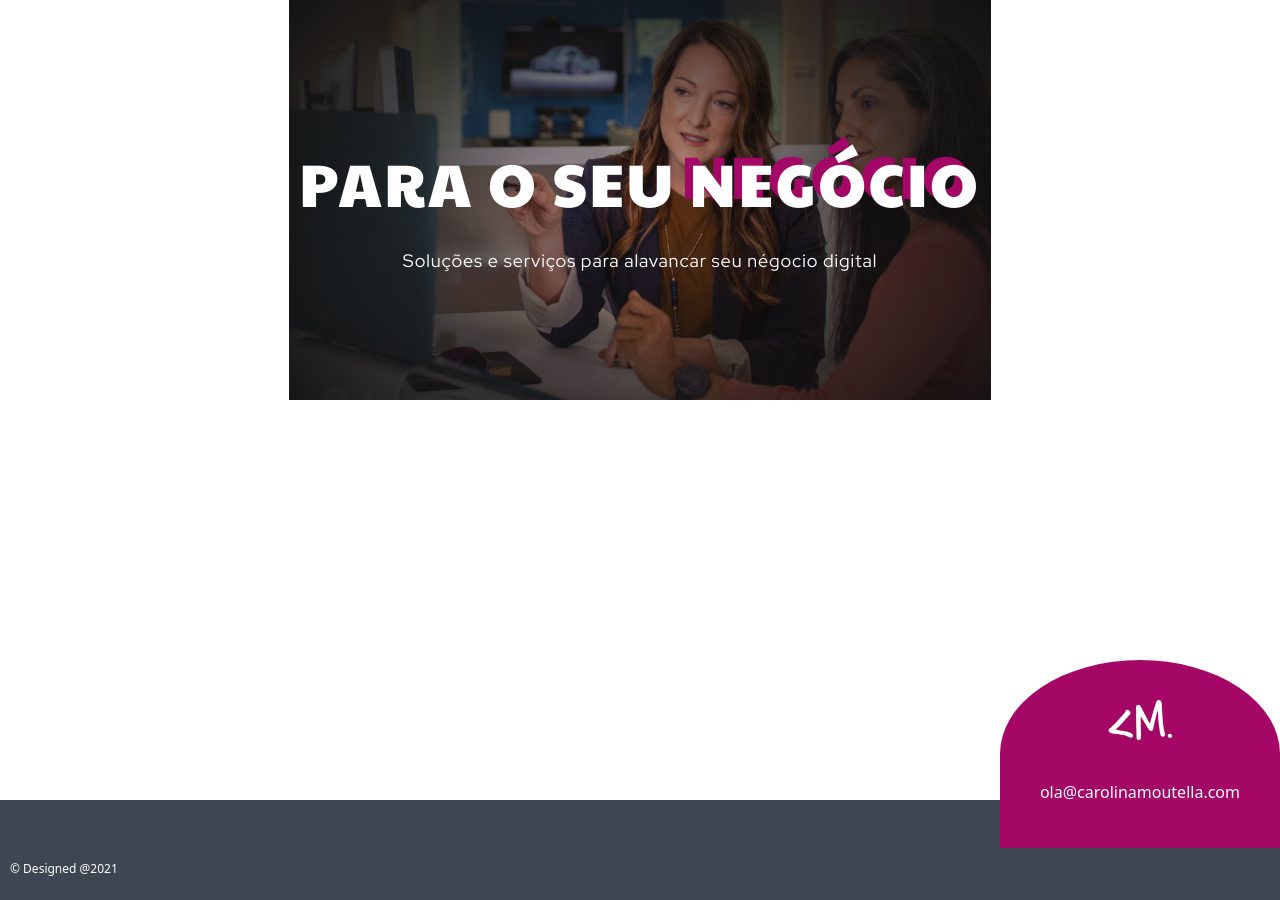
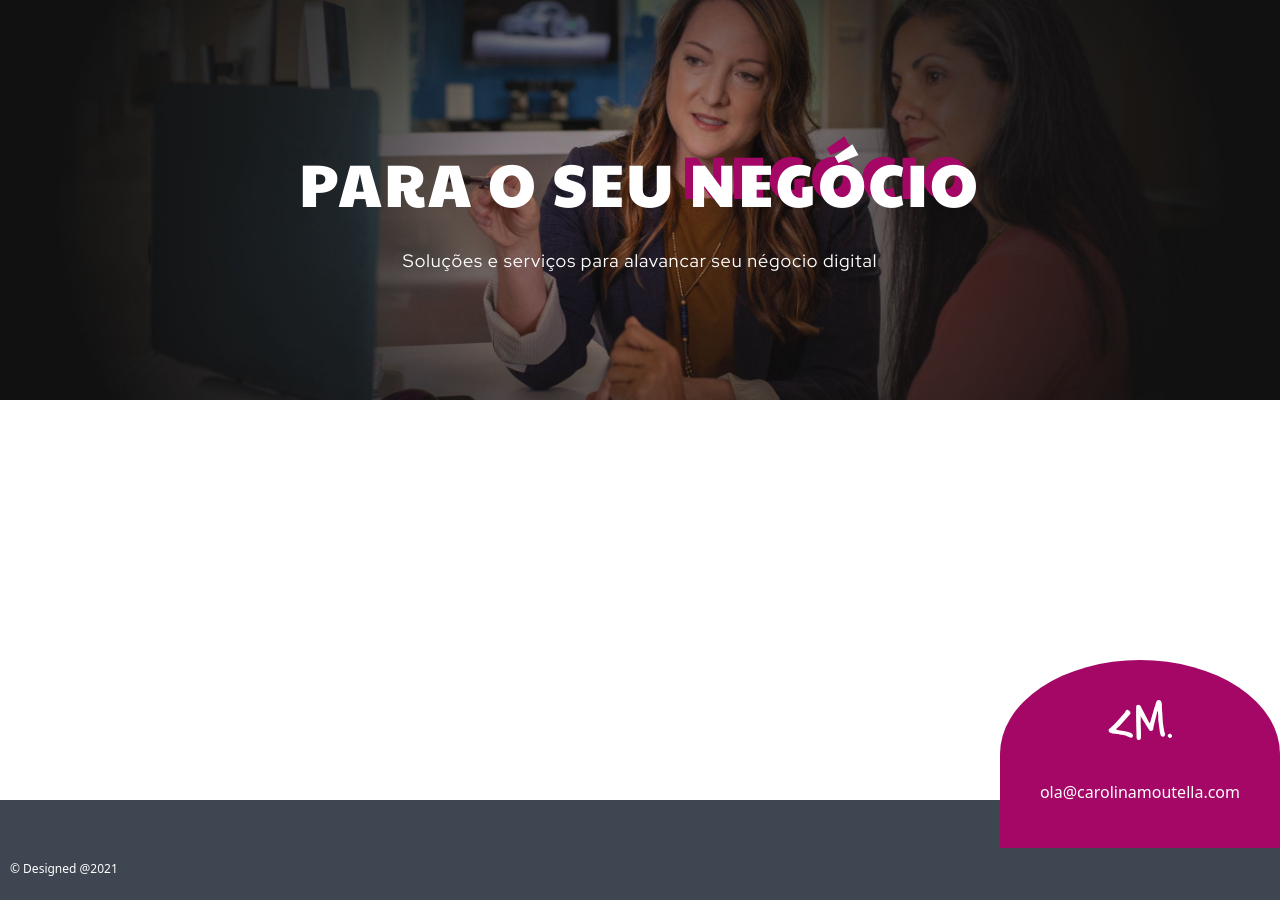
Before and after one commit to cmoutella/next-portfolio, a Next.js app: page /services in a window 1280 px wide. Built offline with nearby package versions, Linux system fonts and the light colour scheme.

Commit message:
fix(DefaultTemplate): fix content container style

```diff
--- a/src/templates/default.tsx
+++ b/src/templates/default.tsx
@@ -7,9 +7,7 @@ const DefaultTemplate = ({ children }: { children: ReactNode }) => {
   return (
     <>
       <Navbar />
-      <div
-        className={`flex min-h-screen min-w-screen flex-col items-center justify-between ${redHat.className}`}
-      >
+      <div className={`min-h-screen min-w-screen ${redHat.className}`}>
         <main>{children}</main>
       </div>
       <Footer />
```
